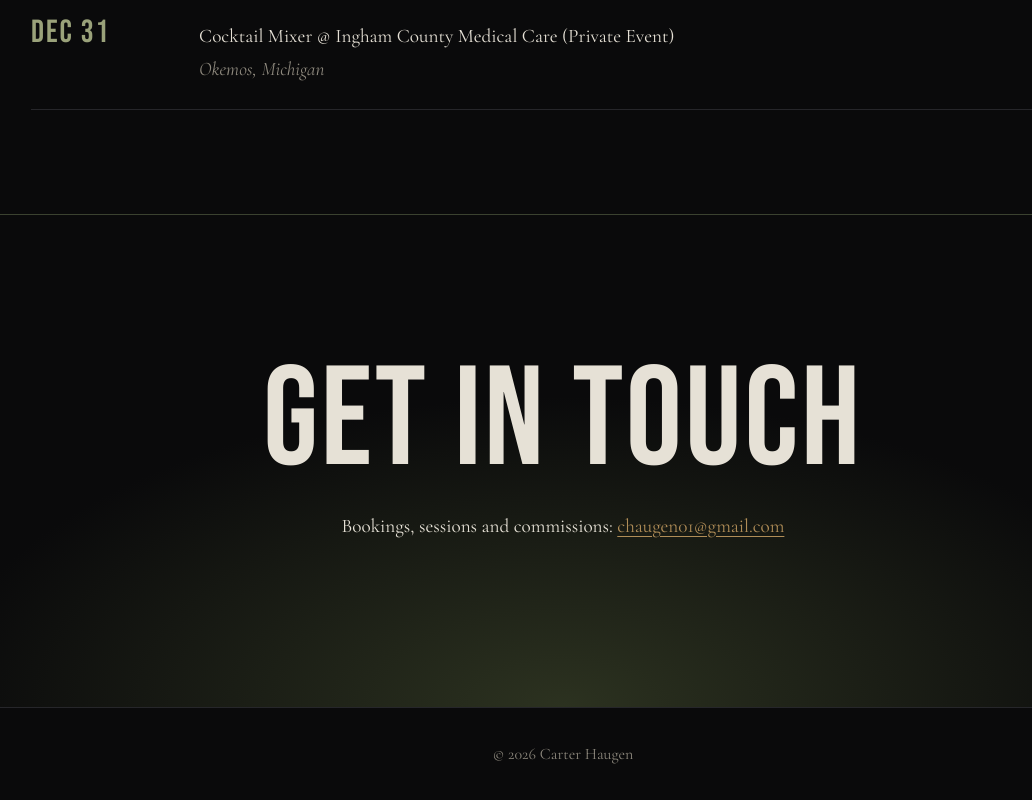
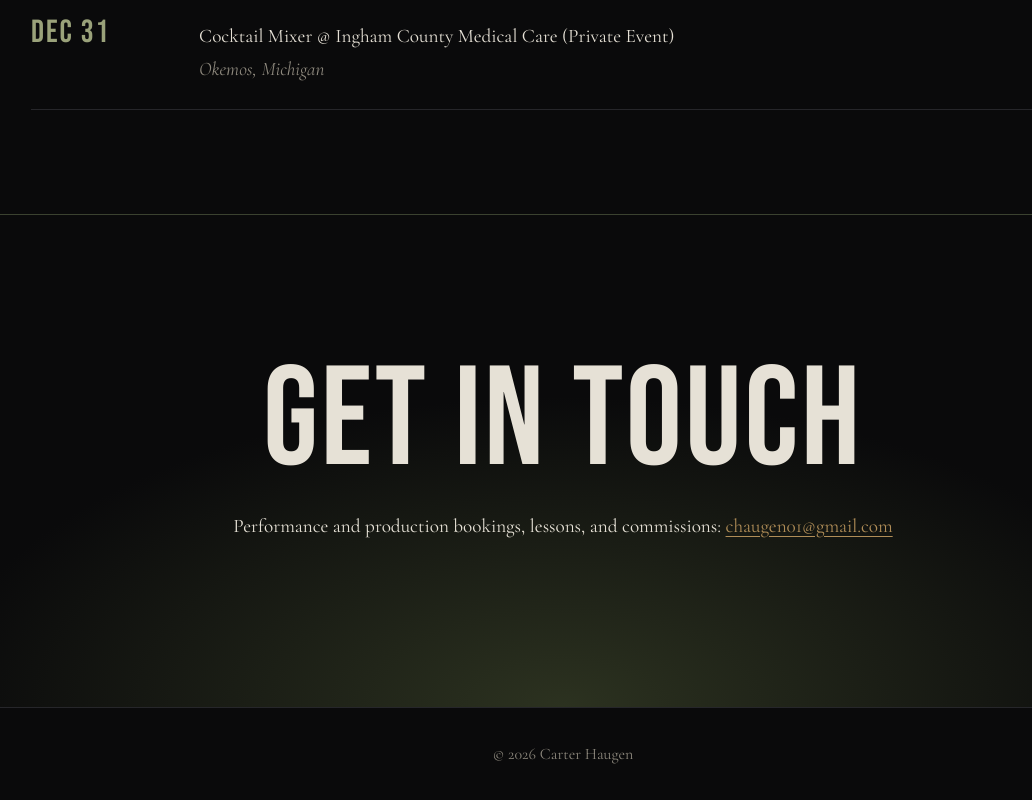
Before and after one commit to chaugen01/carterhaugenmusic, a plain HTML site: page index.html in a window 1280 px wide. Shown: the part 3666-4466 px from the top of the page, without its empty margins (77-1109 px from the left). Drawn offline with nearby package versions, Linux system fonts and the light colour scheme.

Commit message:
Add files via upload

```diff
--- a/index.html
+++ b/index.html
@@ -190,7 +190,7 @@ nav ul a{display:block;padding:.65rem 1.25rem;color:var(--bone)}
 
 <section id="contact" class="contact"><div class="wrap">
 <h2>Get in touch</h2>
-<p>Bookings, sessions and commissions: <a href="mailto:chaugen01@gmail.com">chaugen01@gmail.com</a></p>
+<p>Performance and production bookings, lessons, and commissions: <a href="mailto:chaugen01@gmail.com">chaugen01@gmail.com</a></p>
 </div></section>
 </main>
 
```
